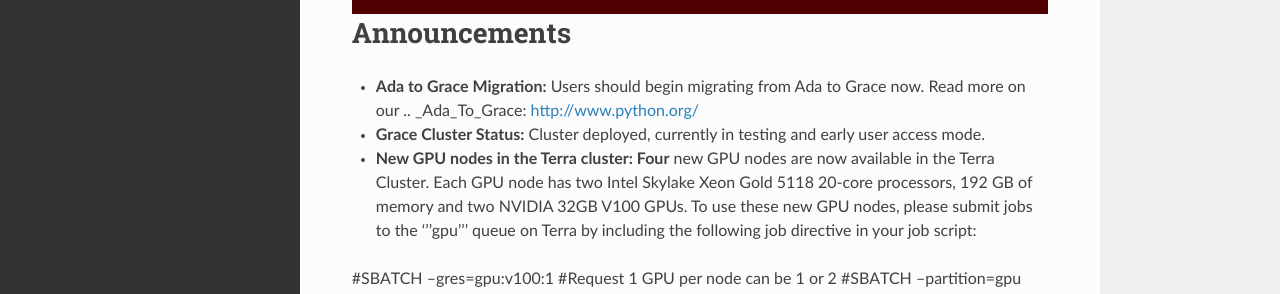
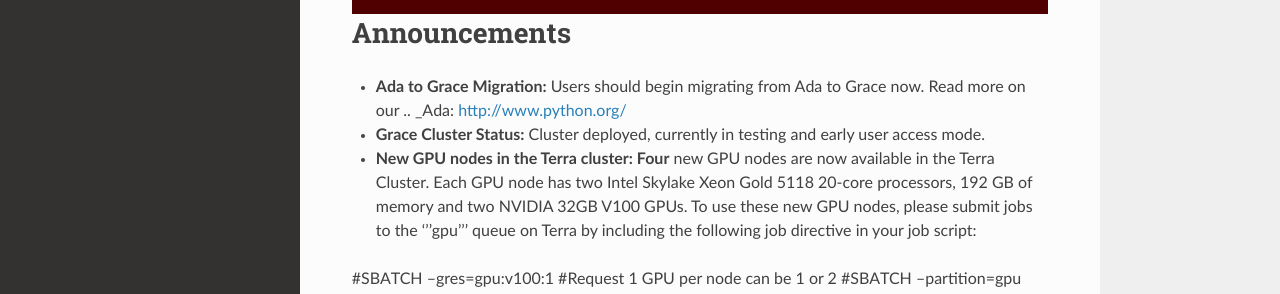
Before and after one commit to EmmanuelDej/rtd-tutorial, a Sphinx documentation site: the page built from docs/index.rst, in a window 1280 px wide. Shown: the part 164-458 px from the top of the page. Built offline with Sphinx 7.4.7 and the Read the Docs theme 2.0.0, drawn with Linux system fonts in a browser that asks for light colours.

Commit message:
Update index.rst

```diff
--- a/docs/index.rst
+++ b/docs/index.rst
@@ -13,7 +13,7 @@
 **Announcements**
 ================
 
-* **Ada to Grace Migration:** Users should begin migrating from Ada to Grace now. Read more on our .. _Ada_To_Grace: http://www.python.org/
+* **Ada to Grace Migration:** Users should begin migrating from Ada to Grace now. Read more on our .. _Ada: http://www.python.org/
 
 * **Grace Cluster Status:** Cluster deployed, currently in testing and early user access mode.
 
```
